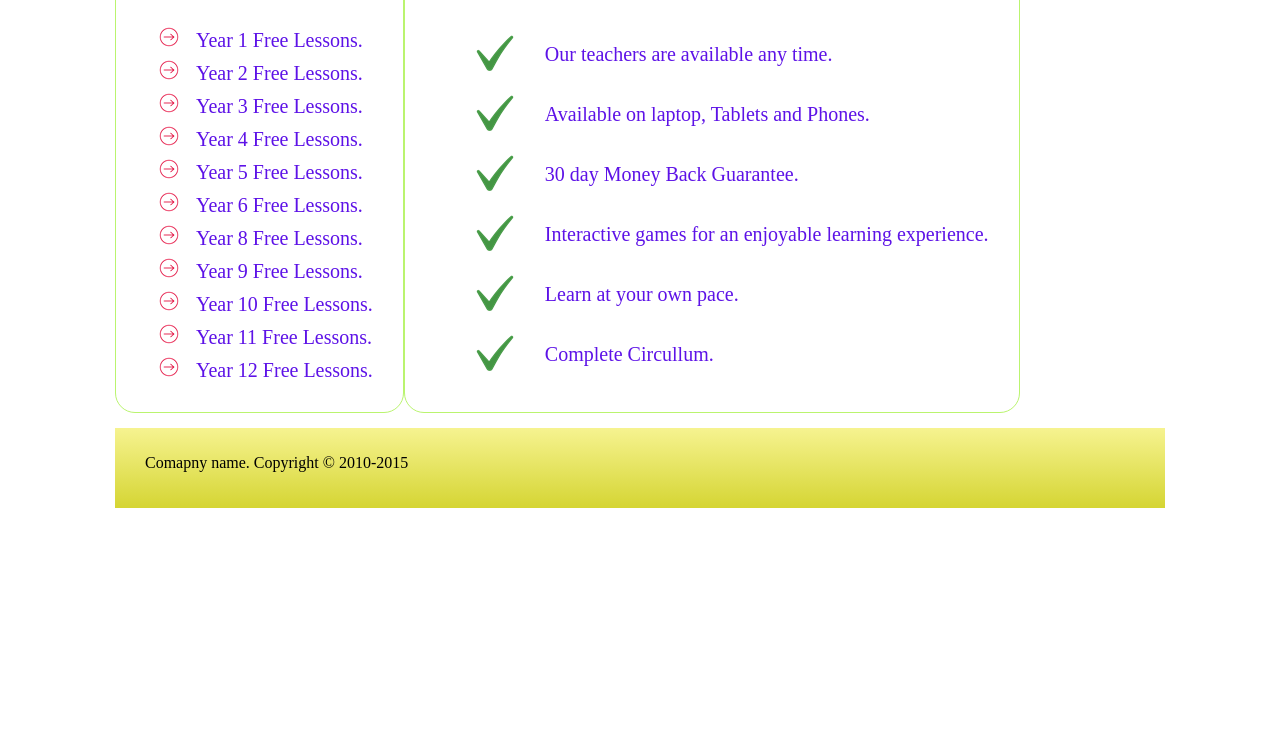
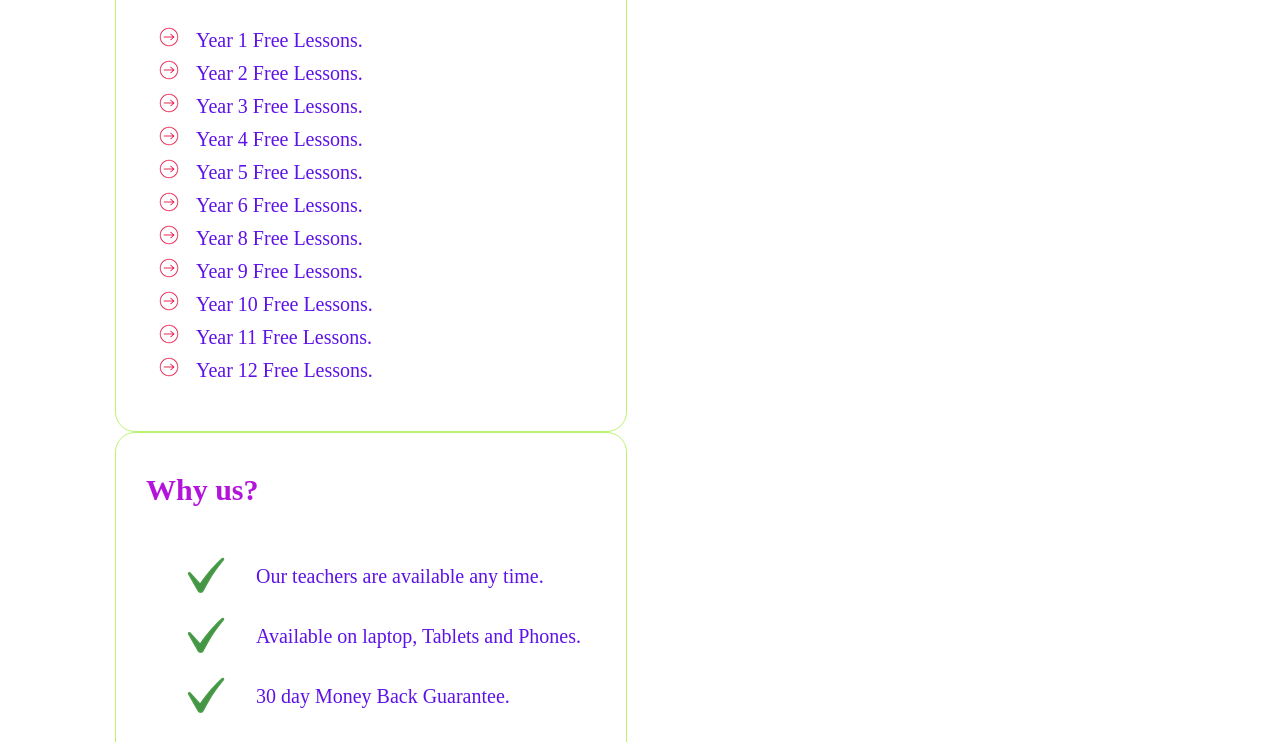
Before and after one commit to lakshminarasimhareddy0654/WEBSITES, a plain HTML site: page 1.MathsWebsite(HTML&CSS)/index.html in a window 1280 px wide. Shown: the part 645-1387 px from the top of the page. Before the commit the page ends 1161 px from the top, so only its background shows below. Drawn offline with Linux system fonts and the light colour scheme.

Commit message:
Update styling.css

```diff
--- a/1.MathsWebsite(HTML&CSS)/styling.css
+++ b/1.MathsWebsite(HTML&CSS)/styling.css
@@ -122,13 +122,13 @@ ul{
     color: #628F19;
     text-align: justify;
 }
-.sidebars{
+/* .sidebars{
     display: flex;
     flex-wrap: wrap;
-}
+} */
 .sidebar{
-    /* height: 500px;
-    width: 450px; */
+    height: 500px;
+    width: 450px;
     border: 1px solid #BAF46F;
     border-radius: 20px;
     padding: 10px 30px;
@@ -161,7 +161,7 @@ ul{
 }
 
 #leftsidebar ul li{
-    /* padding-bottom: 6px;
+/*     padding-bottom: 6px;
     padding-left: 10px;
     padding-top: 6px; */
     padding: 4px 0 4px 10px;
```
